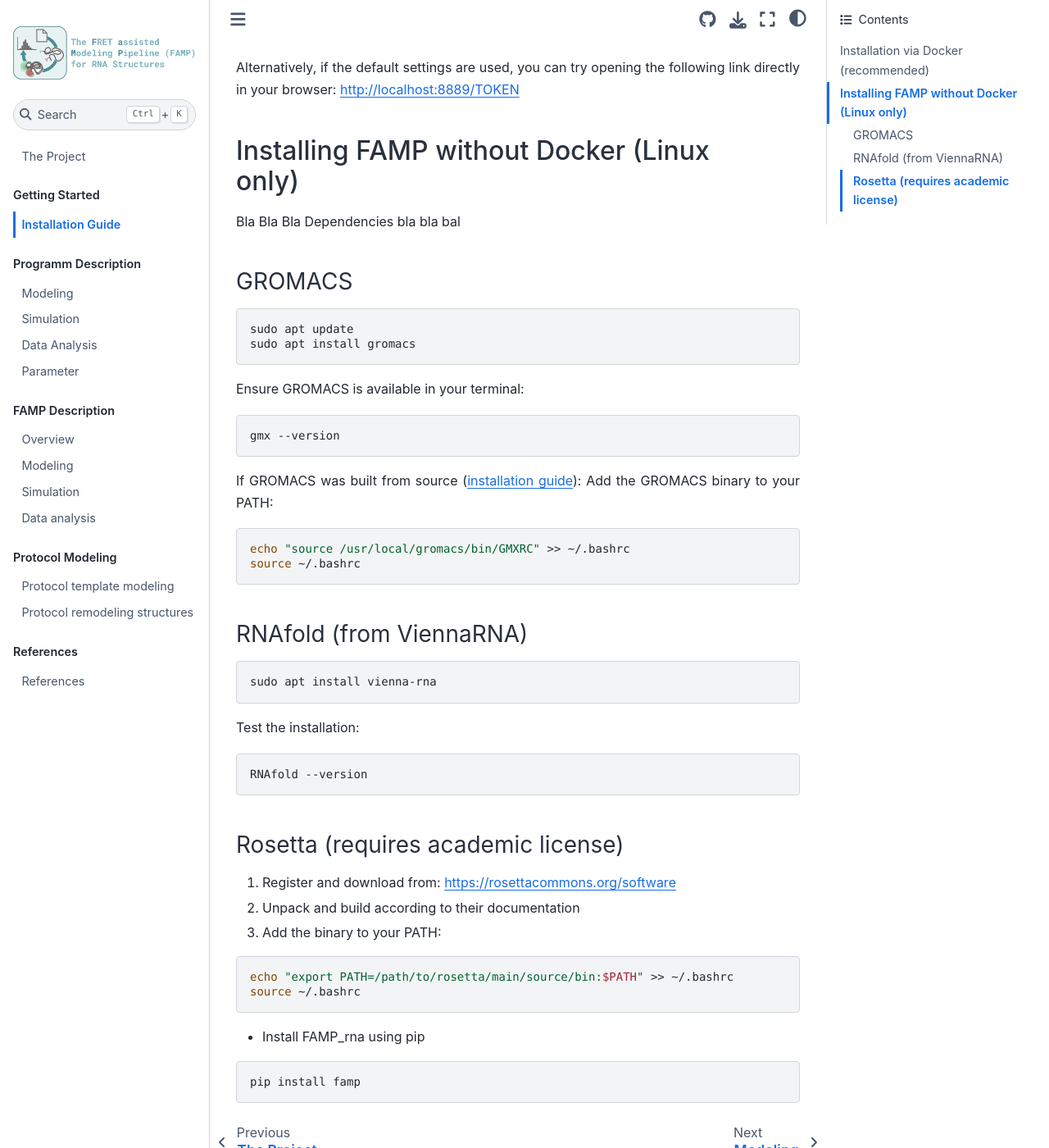
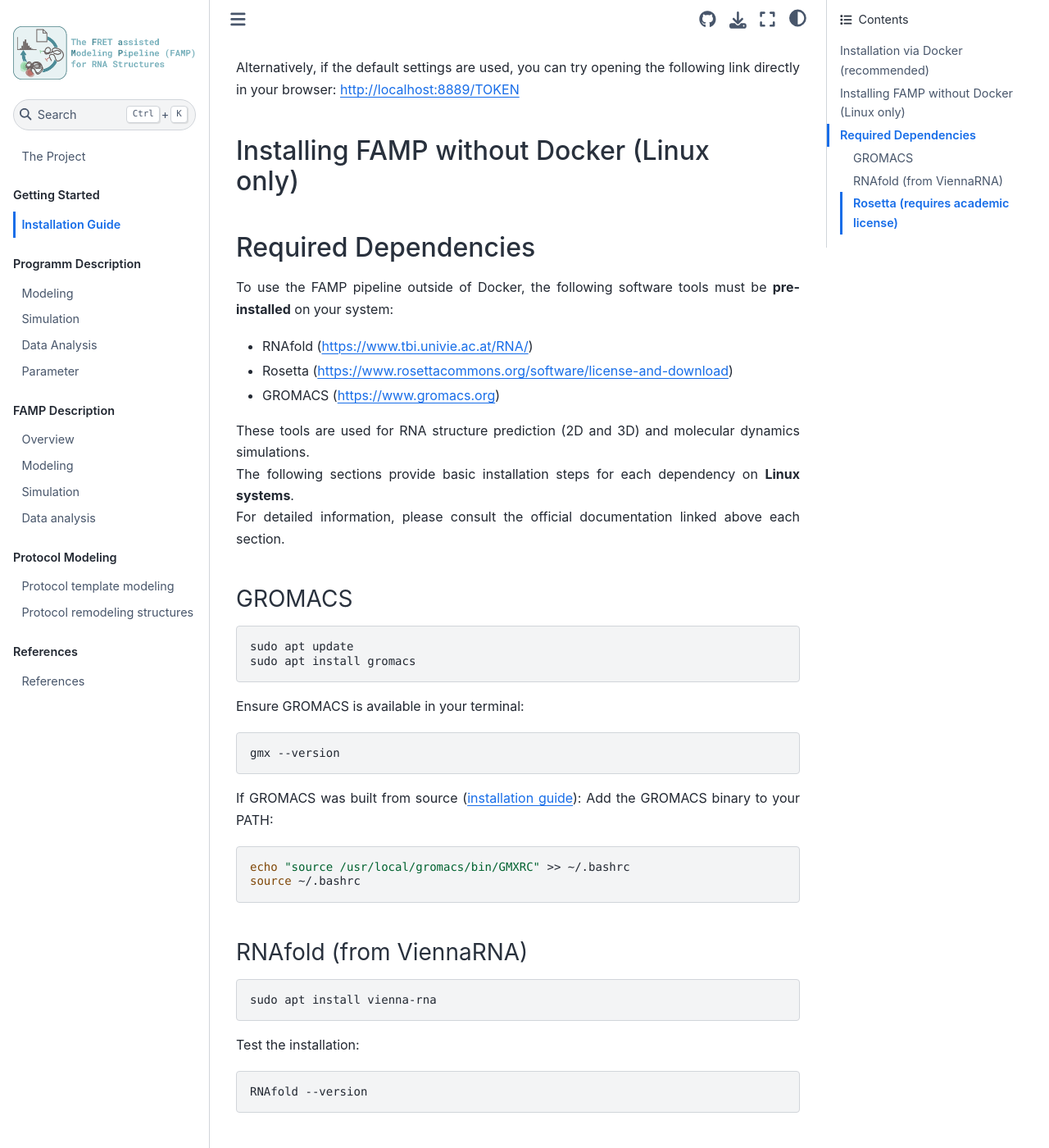
Before and after one commit to BoernerLab/FAMP_rna, a Jupyter Book: the page built from docs/content/installation.md, in a window 1280 px wide and 1400 px high, scrolled down 1930 px. Shown: the whole window at 82% size. Built offline with Jupyter Book 1.0.4 settings and Sphinx 7.4.7 and the Sphinx Book theme 1.1.4, drawn with Linux system fonts in a browser that asks for light colours; some of the changed text lies outside the part shown.

Commit message:
reworked installation.md

````diff
--- a/docs/content/installation.md
+++ b/docs/content/installation.md
@@ -68,7 +68,18 @@ http://localhost:8889/TOKEN
 
 ## Installing FAMP without Docker (Linux only)
 
-Bla Bla Bla Dependencies bla bla bal
+## Required Dependencies
+
+To use the FAMP pipeline outside of Docker, the following software tools must be **pre-installed** on your system:
+
+- RNAfold (<a href="https://www.tbi.univie.ac.at/RNA/" target="_blank">https://www.tbi.univie.ac.at/RNA/</a>)
+- Rosetta (<a href="https://www.rosettacommons.org/software/license-and-download" target="_blank">https://www.rosettacommons.org/software/license-and-download</a>)
+- GROMACS (<a href="https://www.gromacs.org" target="_blank">https://www.gromacs.org</a>)
+
+These tools are used for RNA structure prediction (2D and 3D) and molecular dynamics simulations.
+The following sections provide basic installation steps for each dependency on **Linux systems**.
+For detailed information, please consult the official documentation linked above each section.
+
 
 ### GROMACS
 ```bash
@@ -97,8 +108,8 @@ RNAfold --version
 ```
 
 ### Rosetta (requires academic license)
-1. Register and download from: [https://rosettacommons.org/software](https://rosettacommons.org/software)
-2. Unpack and build according to their <a>documentation</a>
+1. Register and download from: <a href="https://rosettacommons.org/software/download/" target="_blank">https://rosettacommons.org/software/download/</a>
+2. Unpack and build according to their <a href="https://docs.rosettacommons.org/docs/latest/build_documentation/Build-Documentation" target="_blank">documentation</a>
 3. Add the binary to your PATH:
 ```bash
 echo "export PATH=/path/to/rosetta/main/source/bin:$PATH" >> ~/.bashrc
````
